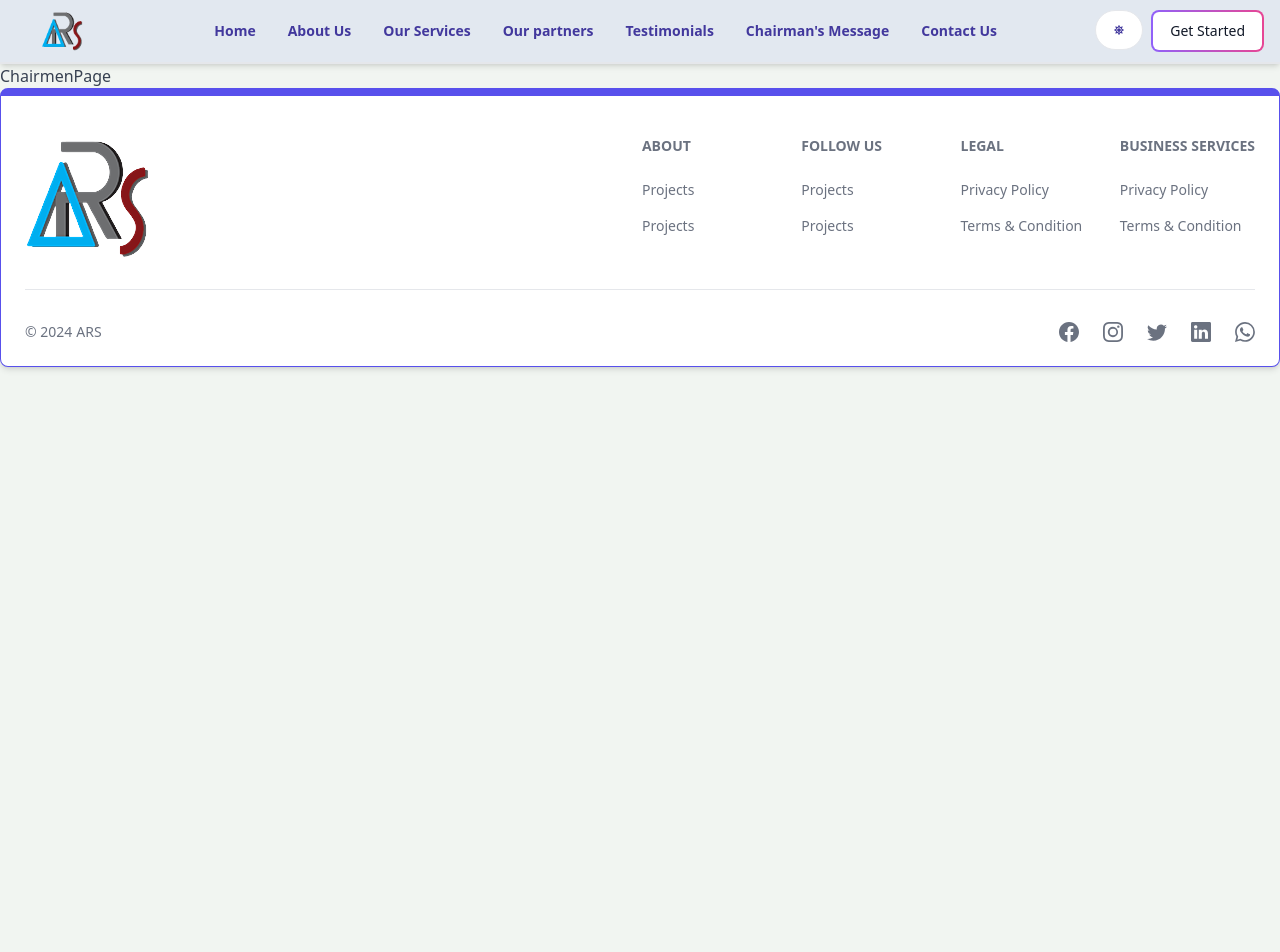
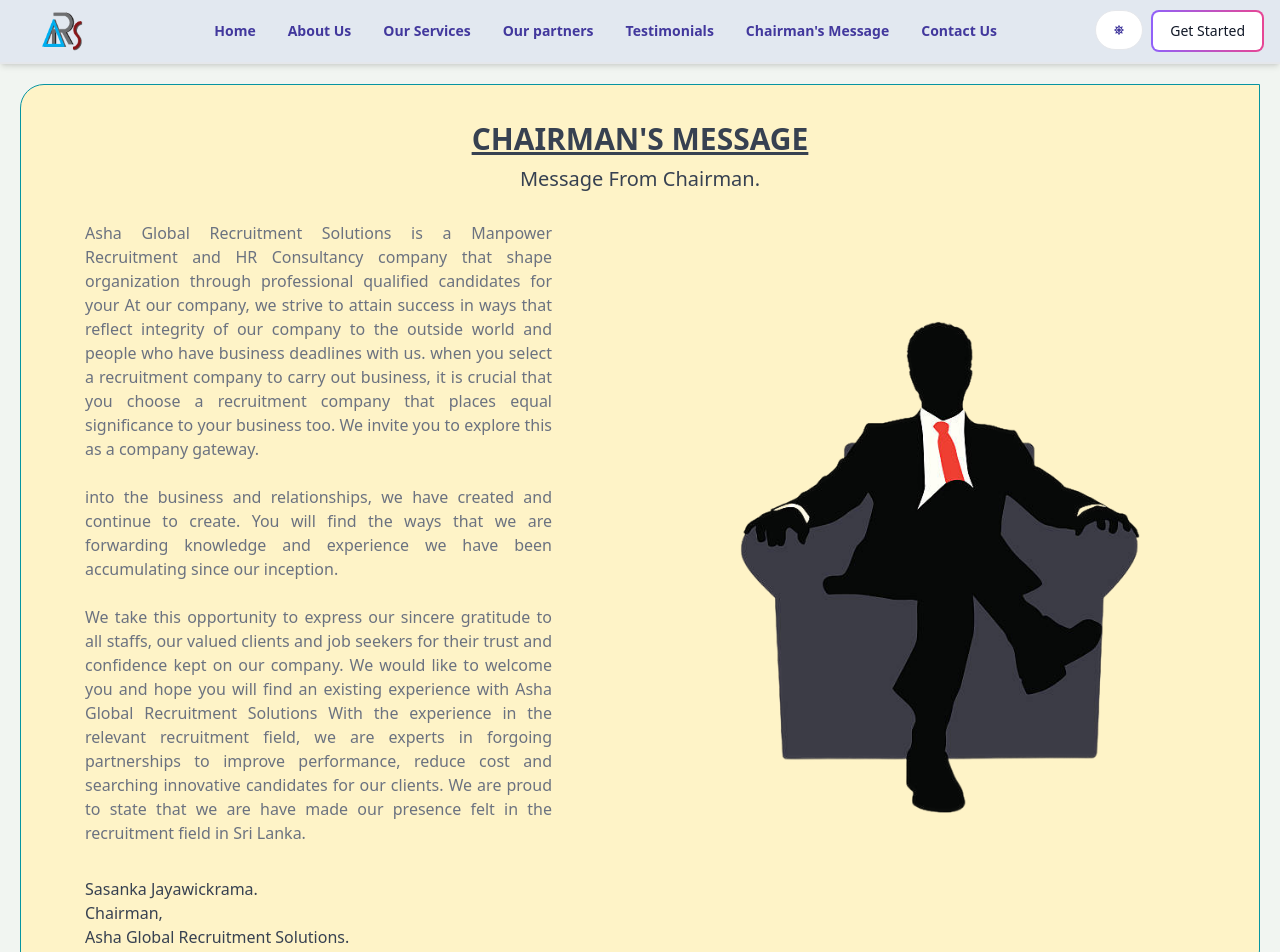
Before and after one commit to ramindu-Nimex/ARS, a React (Vite) app: page /chairmenMsg in a window 1280 px wide. Shown: the top 952 px of the page. Before the commit the page ends 800 px from the top, so only its background shows below. Built offline with nearby package versions, Linux system fonts and the light colour scheme.

Commit message:
Chairman message done

```diff
--- a/src/App.jsx
+++ b/src/App.jsx
@@ -14,6 +14,7 @@
     <>
       <Router>
         <Header />
+        <div className="min-h-screen">
           <Routes>
             <Route path="/" element={<HomePage />} />
             <Route path="/about" element={<AboutUsPage />} />
@@ -23,6 +24,7 @@
             <Route path="/chairmenMsg" element={<ChairmenPage />} />
             <Route path="/contact" element={<ContactUs />} />
           </Routes>
+        </div>
         <FooterComponent />
       </Router>
     </>
--- a/src/Pages/AboutUsPage.jsx
+++ b/src/Pages/AboutUsPage.jsx
@@ -3,7 +3,7 @@
 const AboutUsPage = () => {
   return (
     <div className='p-3 bg-amber-100 dark:bg-slate-700 min-h-screen border border-teal-500 rounded-tl-3xl rounded-br-3xl m-5'>
-      <h1 className='text-3xl text-center mt-6 font-extrabold underline '>About Us</h1>
+      <h1 className='text-3xl text-center mt-6 font-extrabold underline uppercase'>About Us</h1>
       <h1 className='text-center my-2 text-xl font-medium'>At ARS, We are specialized manpower Company to full fill your any labor forced.</h1>
       <div className='flex flex-col sms:flex-row p-3 justify-center items-center rounded-tl-3xl rounded-br-3xl'>
         <div className='flex-1'>
@@ -14,7 +14,7 @@
             Asha Global Recruitment Solutions has good relation from construction and industrial Factory field in sri Lanka and happy to say we covered 60% of labor requirement of the construction field and Industrial Field.
           </p>
           <ul className='font-semibold dark:text-slate-400 mt-5 text-slate-700'>
-            <li className='text-2xl'>Our Solution</li>
+            <li className='text-2xl uppercase'>Our Solution</li>
             <li>Skill employees</li>
             <li>Satisfy workers</li>
             <li>Positive attitude</li>
--- a/src/Pages/ChairmenPage.jsx
+++ b/src/Pages/ChairmenPage.jsx
@@ -1,8 +1,26 @@
-import React from 'react'
+import chairmen from '/chairmen.png'
 
 const ChairmenPage = () => {
   return (
-    <div>ChairmenPage</div>
+    <div className='p-3 bg-amber-100 dark:bg-slate-700 min-h-screen border border-teal-500 rounded-tl-3xl rounded-br-3xl m-5'>
+      <h1 className='text-3xl text-center mt-6 font-extrabold underline uppercase'>Chairman's Message</h1>
+      <h1 className='text-center my-2 text-xl font-medium'>Message From Chairman.</h1>
+      <div className='flex flex-col sms:flex-row p-3 sms:gap-40 justify-center items-center rounded-tl-3xl rounded-br-3xl'>
+        <div className='flex-1 sms:pl-10'>
+          <p className="text-gray-500 my-2 text-justify">
+            Asha Global Recruitment Solutions is a Manpower Recruitment and HR Consultancy company that shape organization through professional qualified candidates for your At our company, we strive to attain success in ways that reflect integrity of our company to the outside world and people who have business deadlines with us. when you select a recruitment company to carry out business, it is crucial that you choose a recruitment company that places equal significance to your business too. We invite you to explore this as a company gateway.<br></br><br></br>
+            into the business and relationships, we have created and continue to create. You will find the ways that we are forwarding knowledge and experience we have been accumulating since our inception.<br></br><br></br>
+            We take this opportunity to express our sincere gratitude to all staffs, our valued clients and job seekers for their trust and confidence kept on our company. We would like to welcome you and hope you will find an existing experience with Asha Global Recruitment Solutions With the experience in the relevant recruitment field, we are experts in forgoing partnerships to improve performance, reduce cost and searching innovative candidates for our clients. We are proud to state that we are have made our presence felt in the recruitment field in Sri Lanka.<br></br><br></br>
+          </p>
+          <h2>Sasanka Jayawickrama.</h2>
+          <h2>Chairman,</h2>
+          <h2>Asha Global Recruitment Solutions.</h2>
+        </div>
+        <div className="flex-1 p-7">
+          <img src={chairmen} alt="" className='rounded-md' width={400} />
+        </div>
+      </div>
+    </div>
   )
 }
 
```
Also changed, not shown: public/chairmen.png (added). Lines whose indentation alone changed are shown as unchanged.
